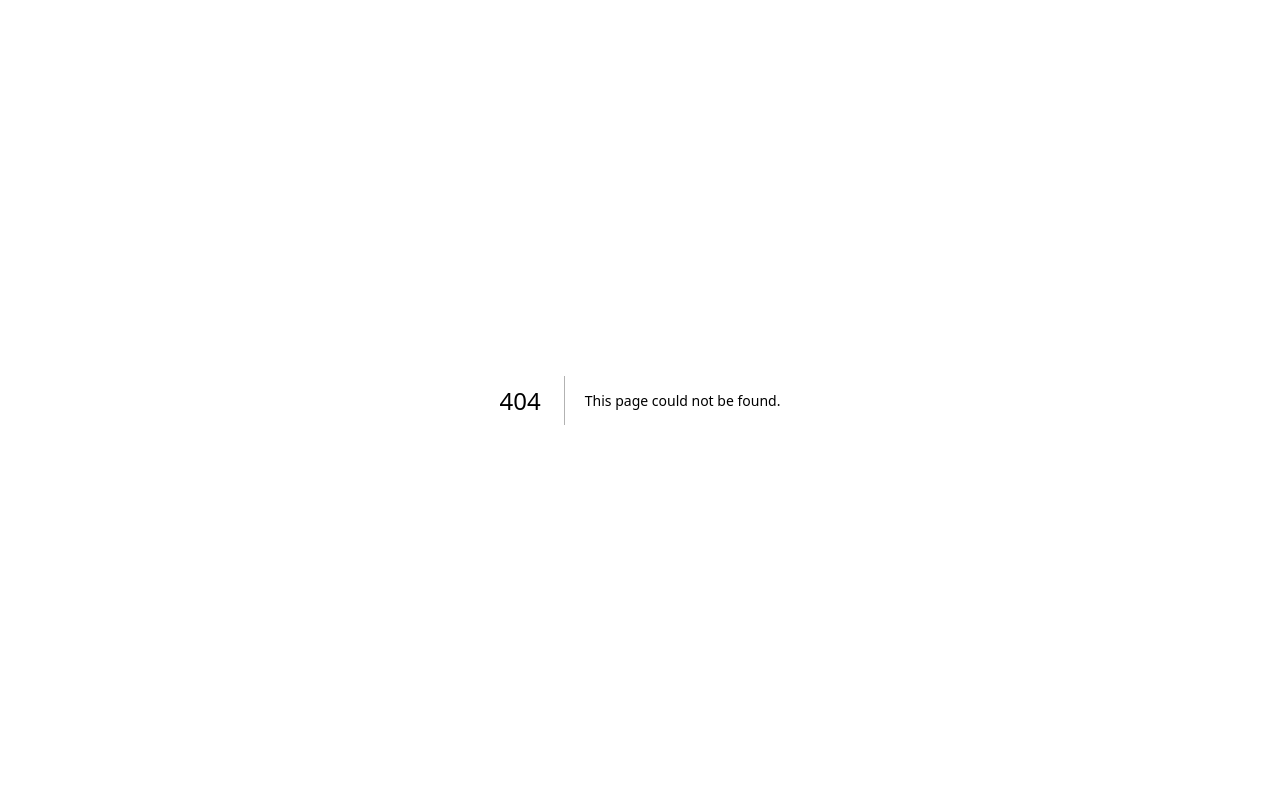
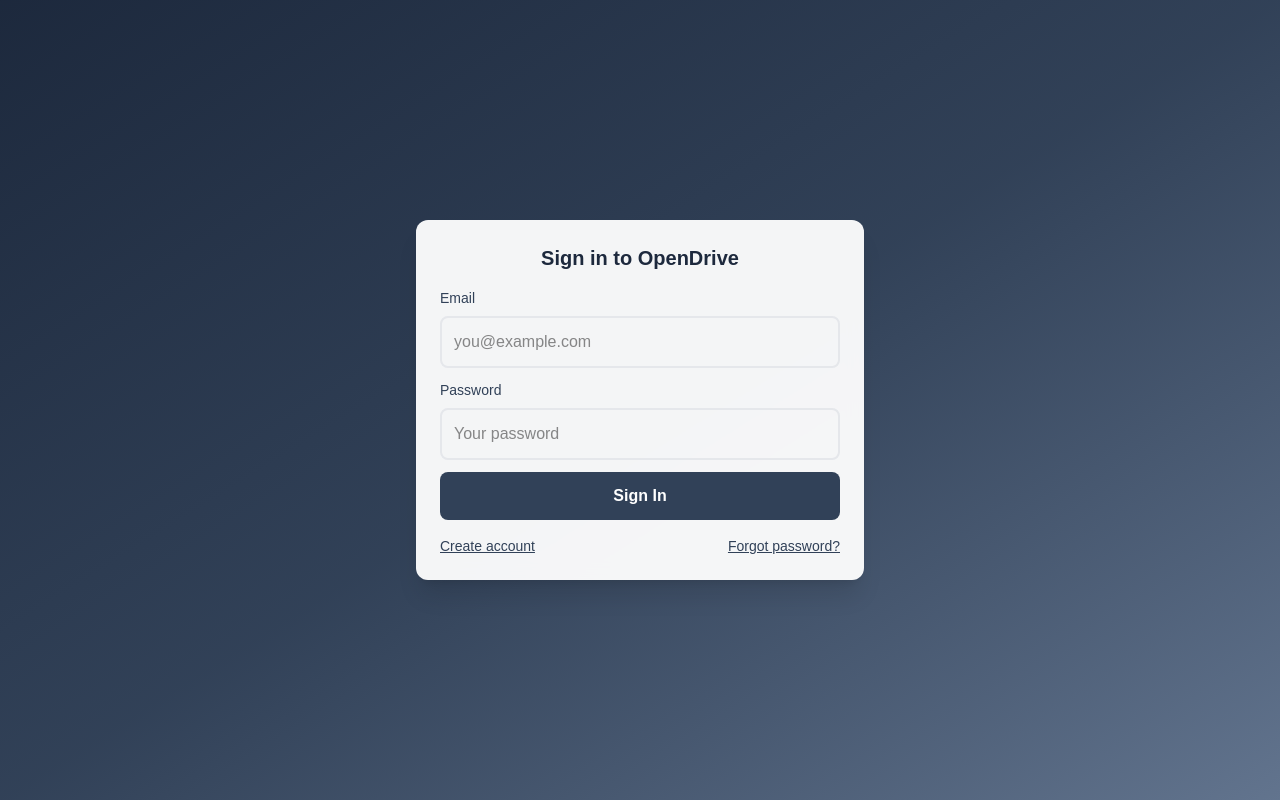
Before and after one commit to FAN9525/OpenDrive, a Next.js app: page /login in a window 1280 px wide. Before the commit this address had no page. Built offline with nearby package versions, Linux system fonts and the light colour scheme.

Commit message:
Auth: add login/register/forgot pages and basic API stubs; seed admin login; groundwork for future Supabase auth and cross-sign

```diff
--- /dev/null
+++ b/src/app/(auth)/forgot/page.tsx
@@ -0,0 +1,49 @@
+'use client'
+
+import { useState } from 'react'
+import Link from 'next/link'
+
+export default function ForgotPage() {
+  const [email, setEmail] = useState('')
+  const [message, setMessage] = useState<string | null>(null)
+  const [loading, setLoading] = useState(false)
+
+  const onReset = async () => {
+    setLoading(true)
+    setMessage(null)
+    try {
+      const res = await fetch('/api/auth/forgot', {
+        method: 'POST',
+        headers: { 'Content-Type': 'application/json' },
+        body: JSON.stringify({ email })
+      })
+      const data = await res.json()
+      if (data.success) {
+        setMessage('If the email exists, a reset link was sent.')
+      } else {
+        setMessage(data.error || 'Failed to request reset')
+      }
+    } catch {
+      setMessage('Failed to request reset')
+    } finally {
+      setLoading(false)
+    }
+  }
+
+  return (
+    <div className="min-h-screen flex items-center justify-center bg-gradient-to-br from-slate-800 via-slate-700 to-slate-500 p-4">
+      <div className="bg-white/95 backdrop-blur-sm rounded-xl p-6 shadow-xl w-full max-w-md">
+        <h1 className="text-xl font-bold text-slate-800 mb-4 text-center">Reset your password</h1>
+        {message && (
+          <div className="mb-3 p-3 rounded text-sm bg-slate-100 border border-slate-300 text-slate-700">{message}</div>
+        )}
+        <label className="block text-sm font-medium text-slate-700 mb-2">Email</label>
+        <input className="w-full p-3 border-2 border-gray-200 rounded-lg mb-3" type="email" value={email} onChange={e=>setEmail(e.target.value)} placeholder="you@example.com" />
+        <button onClick={onReset} disabled={loading} className="w-full bg-slate-700 text-white py-3 rounded-lg font-semibold">{loading? 'Requesting...' : 'Send reset link'}</button>
+        <div className="text-center text-sm mt-4">
+          <Link className="text-slate-700 underline" href="/login">Back to sign in</Link>
+        </div>
+      </div>
+    </div>
+  )
+}
--- /dev/null
+++ b/src/app/(auth)/login/page.tsx
@@ -0,0 +1,53 @@
+'use client'
+
+import { useState } from 'react'
+import Link from 'next/link'
+
+export default function LoginPage() {
+  const [email, setEmail] = useState('')
+  const [password, setPassword] = useState('')
+  const [message, setMessage] = useState<string | null>(null)
+  const [loading, setLoading] = useState(false)
+
+  const onLogin = async () => {
+    setLoading(true)
+    setMessage(null)
+    try {
+      const res = await fetch('/api/auth/login', {
+        method: 'POST',
+        headers: { 'Content-Type': 'application/json' },
+        body: JSON.stringify({ email, password })
+      })
+      const data = await res.json()
+      if (data.success) {
+        window.location.href = '/'
+      } else {
+        setMessage(data.error || 'Login failed')
+      }
+    } catch {
+      setMessage('Login failed')
+    } finally {
+      setLoading(false)
+    }
+  }
+
+  return (
+    <div className="min-h-screen flex items-center justify-center bg-gradient-to-br from-slate-800 via-slate-700 to-slate-500 p-4">
+      <div className="bg-white/95 backdrop-blur-sm rounded-xl p-6 shadow-xl w-full max-w-md">
+        <h1 className="text-xl font-bold text-slate-800 mb-4 text-center">Sign in to OpenDrive</h1>
+        {message && (
+          <div className="mb-3 p-3 rounded text-sm bg-red-100 border border-red-400 text-red-700">{message}</div>
+        )}
+        <label className="block text-sm font-medium text-slate-700 mb-2">Email</label>
+        <input className="w-full p-3 border-2 border-gray-200 rounded-lg mb-3" type="email" value={email} onChange={e=>setEmail(e.target.value)} placeholder="you@example.com" />
+        <label className="block text-sm font-medium text-slate-700 mb-2">Password</label>
+        <input className="w-full p-3 border-2 border-gray-200 rounded-lg mb-3" type="password" value={password} onChange={e=>setPassword(e.target.value)} placeholder="Your password" />
+        <button onClick={onLogin} disabled={loading} className="w-full bg-slate-700 text-white py-3 rounded-lg font-semibold">{loading? 'Signing in...' : 'Sign In'}</button>
+        <div className="flex items-center justify-between text-sm mt-4">
+          <Link className="text-slate-700 underline" href="/register">Create account</Link>
+          <Link className="text-slate-700 underline" href="/forgot">Forgot password?</Link>
+        </div>
+      </div>
+    </div>
+  )
+}
--- /dev/null
+++ b/src/app/(auth)/register/page.tsx
@@ -0,0 +1,55 @@
+'use client'
+
+import { useState } from 'react'
+import Link from 'next/link'
+
+export default function RegisterPage() {
+  const [email, setEmail] = useState('')
+  const [password, setPassword] = useState('')
+  const [fullName, setFullName] = useState('')
+  const [message, setMessage] = useState<string | null>(null)
+  const [loading, setLoading] = useState(false)
+
+  const onRegister = async () => {
+    setLoading(true)
+    setMessage(null)
+    try {
+      const res = await fetch('/api/auth/register', {
+        method: 'POST',
+        headers: { 'Content-Type': 'application/json' },
+        body: JSON.stringify({ email, password, fullName })
+      })
+      const data = await res.json()
+      if (data.success) {
+        window.location.href = '/login'
+      } else {
+        setMessage(data.error || 'Registration failed')
+      }
+    } catch {
+      setMessage('Registration failed')
+    } finally {
+      setLoading(false)
+    }
+  }
+
+  return (
+    <div className="min-h-screen flex items-center justify-center bg-gradient-to-br from-slate-800 via-slate-700 to-slate-500 p-4">
+      <div className="bg-white/95 backdrop-blur-sm rounded-xl p-6 shadow-xl w-full max-w-md">
+        <h1 className="text-xl font-bold text-slate-800 mb-4 text-center">Create your account</h1>
+        {message && (
+          <div className="mb-3 p-3 rounded text-sm bg-red-100 border border-red-400 text-red-700">{message}</div>
+        )}
+        <label className="block text-sm font-medium text-slate-700 mb-2">Full name</label>
+        <input className="w-full p-3 border-2 border-gray-200 rounded-lg mb-3" value={fullName} onChange={e=>setFullName(e.target.value)} placeholder="First Last" />
+        <label className="block text-sm font-medium text-slate-700 mb-2">Email</label>
+        <input className="w-full p-3 border-2 border-gray-200 rounded-lg mb-3" type="email" value={email} onChange={e=>setEmail(e.target.value)} placeholder="you@example.com" />
+        <label className="block text-sm font-medium text-slate-700 mb-2">Password</label>
+        <input className="w-full p-3 border-2 border-gray-200 rounded-lg mb-3" type="password" value={password} onChange={e=>setPassword(e.target.value)} placeholder="Choose a strong password" />
+        <button onClick={onRegister} disabled={loading} className="w-full bg-slate-700 text-white py-3 rounded-lg font-semibold">{loading? 'Creating...' : 'Create account'}</button>
+        <div className="text-center text-sm mt-4">
+          <Link className="text-slate-700 underline" href="/login">Back to sign in</Link>
+        </div>
+      </div>
+    </div>
+  )
+}
--- /dev/null
+++ b/src/app/api/auth/forgot/route.ts
@@ -0,0 +1,8 @@
+import { NextRequest, NextResponse } from 'next/server'
+
+export async function POST(request: NextRequest) {
+  const { email } = await request.json()
+  if (!email) return NextResponse.json({ success: false, error: 'Email required' }, { status: 400 })
+  // Placeholder: in production send email via provider
+  return NextResponse.json({ success: true })
+}
--- /dev/null
+++ b/src/app/api/auth/login/route.ts
@@ -0,0 +1,10 @@
+import { NextRequest, NextResponse } from 'next/server'
+
+// Simple placeholder auth for demo; integrate with Supabase Auth later
+export async function POST(request: NextRequest) {
+  const { email, password } = await request.json()
+  if (email === 'fanie@adminfocus.co.za' && password === 'P@ss100alone') {
+    return NextResponse.json({ success: true })
+  }
+  return NextResponse.json({ success: false, error: 'Invalid credentials' }, { status: 401 })
+}
--- /dev/null
+++ b/src/app/api/auth/register/route.ts
@@ -0,0 +1,15 @@
+import { NextRequest, NextResponse } from 'next/server'
+import { supabase } from '@/utils/supabase'
+
+export async function POST(request: NextRequest) {
+  try {
+    if (!supabase) return NextResponse.json({ success: false, error: 'DB not available' }, { status: 500 })
+    const { email, password, fullName } = await request.json()
+    if (!email || !password) return NextResponse.json({ success: false, error: 'Email and password required' }, { status: 400 })
+    const { data, error } = await supabase.from('user_invites').insert({ email, full_name: fullName || '', role: 'Client', status: 'accepted' }).select('id').single()
+    if (error) throw error
+    return NextResponse.json({ success: true, data })
+  } catch (e) {
+    return NextResponse.json({ success: false, error: 'Registration failed' }, { status: 500 })
+  }
+}
```
Also changed, not shown: src/types/user.ts (added, +10 -0 lines).
